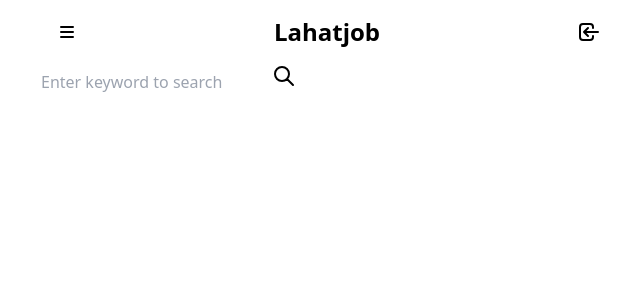
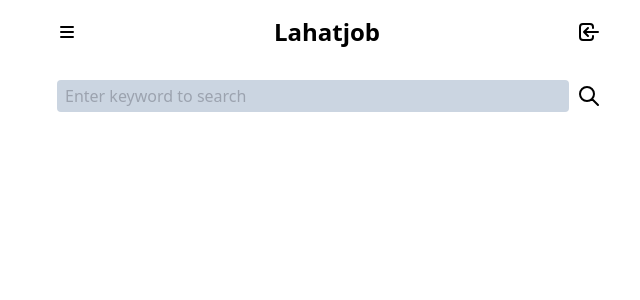
Before and after one commit to PanicBear/alba-job-clone, a React (Create React App) app: page / in a window 1280 px wide. Shown: the top 300 px of the page, without its empty margins (311-951 px from the left). Built offline with nearby package versions, Linux system fonts and the light colour scheme.

Commit message:
chore: moved onClick callback to Button from Icon

```diff
--- a/src/components/atoms/Button.tsx
+++ b/src/components/atoms/Button.tsx
@@ -1,12 +1,18 @@
 import React from 'react';
+import styled from 'styled-components';
+import { Color } from '../../styles';
 
 interface ButtonProps {
   onClick: (e: React.MouseEvent) => void;
   innerHTML: string | JSX.Element;
 }
 
+const ButtonWithStyle = styled.button`
+  cursor: pointer;
+`;
+
 const Button: (props: ButtonProps) => JSX.Element = ({ onClick, innerHTML }) => {
-  return <button onClick={onClick}>{innerHTML}</button>;
+  return <ButtonWithStyle onClick={onClick}>{innerHTML}</ButtonWithStyle>;
 };
 
 export default Button;
--- a/src/components/atoms/Icon/Back.tsx
+++ b/src/components/atoms/Icon/Back.tsx
@@ -1,8 +1,8 @@
 import React, { memo } from 'react';
 import { SVGIconProps } from '.';
 
-const BackIcon: (props: SVGIconProps) => JSX.Element = ({ fill = '#000', onClick = () => {} }) => (
-  <svg fill={fill} onClick={onClick} xmlns="http://www.w3.org/2000/svg" className="h-5 w-5" viewBox="0 0 20 20">
+const BackIcon: (props: SVGIconProps) => JSX.Element = ({ fill = '#000' }) => (
+  <svg fill={fill} xmlns="http://www.w3.org/2000/svg" className="h-5 w-5" viewBox="0 0 20 20">
     <path
       fillRule="evenodd"
       d="M12.707 5.293a1 1 0 010 1.414L9.414 10l3.293 3.293a1 1 0 01-1.414 1.414l-4-4a1 1 0 010-1.414l4-4a1 1 0 011.414 0z"
--- a/src/components/atoms/Icon/Login.tsx
+++ b/src/components/atoms/Icon/Login.tsx
@@ -1,10 +1,9 @@
 import React, { memo } from 'react';
 import { SVGIconProps } from '.';
 
-const LoginIcon: (props: SVGIconProps) => JSX.Element = ({ fill = 'none', onClick = () => {} }) => (
+const LoginIcon: (props: SVGIconProps) => JSX.Element = ({ fill = 'none' }) => (
   <svg
     fill={fill}
-    onClick={onClick}
     xmlns="http://www.w3.org/2000/svg"
     className="h-6 w-6"
     viewBox="0 0 24 24"
--- a/src/components/atoms/Icon/Logout.tsx
+++ b/src/components/atoms/Icon/Logout.tsx
@@ -1,10 +1,9 @@
 import React, { memo } from 'react';
 import { SVGIconProps } from '.';
 
-const LogoutIcon: (props: SVGIconProps) => JSX.Element = ({ fill = 'none', onClick = () => {} }) => (
+const LogoutIcon: (props: SVGIconProps) => JSX.Element = ({ fill = 'none' }) => (
   <svg
     fill={fill}
-    onClick={onClick}
     xmlns="http://www.w3.org/2000/svg"
     className="h-6 w-6"
     viewBox="0 0 24 24"
--- a/src/components/atoms/Icon/Menu.tsx
+++ b/src/components/atoms/Icon/Menu.tsx
@@ -1,8 +1,8 @@
 import { memo } from 'react';
 import { SVGIconProps } from '.';
 
-const MenuIcon: (props: SVGIconProps) => JSX.Element = ({ fill = '#000', onClick = () => {} }) => (
-  <svg fill={fill} onClick={onClick} xmlns="http://www.w3.org/2000/svg" className="h-5 w-5" viewBox="0 0 20 20">
+const MenuIcon: (props: SVGIconProps) => JSX.Element = ({ fill = '#000' }) => (
+  <svg fill={fill} xmlns="http://www.w3.org/2000/svg" className="h-5 w-5" viewBox="0 0 20 20">
     <path
       fillRule="evenodd"
       d="M3 5a1 1 0 011-1h12a1 1 0 110 2H4a1 1 0 01-1-1zM3 10a1 1 0 011-1h12a1 1 0 110 2H4a1 1 0 01-1-1zM3 15a1 1 0 011-1h12a1 1 0 110 2H4a1 1 0 01-1-1z"
--- a/src/components/atoms/Icon/Search.tsx
+++ b/src/components/atoms/Icon/Search.tsx
@@ -1,10 +1,9 @@
 import React, { memo } from 'react';
 import { SVGIconProps } from '.';
 
-const SearchIcon: (props: SVGIconProps) => JSX.Element = ({ fill = 'none', onClick = () => {} }) => (
+const SearchIcon: (props: SVGIconProps) => JSX.Element = ({ fill = 'none' }) => (
   <svg
     fill={fill}
-    onClick={onClick}
     xmlns="http://www.w3.org/2000/svg"
     className="h-6 w-6"
     viewBox="0 0 24 24"
--- a/src/components/atoms/Icon/User.tsx
+++ b/src/components/atoms/Icon/User.tsx
@@ -1,10 +1,9 @@
 import React, { memo } from 'react';
 import { SVGIconProps } from '.';
 
-const UserIcon: (props: SVGIconProps) => JSX.Element = ({ fill = 'none', onClick = () => {} }) => (
+const UserIcon: (props: SVGIconProps) => JSX.Element = ({ fill = 'none' }) => (
   <svg
     fill={fill}
-    onClick={onClick}
     xmlns="http://www.w3.org/2000/svg"
     className="h-6 w-6"
     viewBox="0 0 24 24"
--- a/src/components/atoms/Icon/index.ts
+++ b/src/components/atoms/Icon/index.ts
@@ -2,7 +2,6 @@ import { MouseEventHandler } from 'react';
 
 export type SVGIconProps = {
   fill?: string;
-  onClick?: MouseEventHandler<SVGElement>;
 };
 
 export { default as BackIcon } from './Back';
--- a/src/components/atoms/Input.tsx
+++ b/src/components/atoms/Input.tsx
@@ -1,10 +1,17 @@
 import React from 'react';
 import styled from 'styled-components';
+import { Color } from '../../styles';
 
 const InputWithStyle = styled.input`
+  flex: 1;
   height: 24px;
   width: max-content;
   font-size: 16px;
+  background-color: ${Color.GRAY01};
+  margin-right: 8px;
+  padding: 4px 8px;
+  border-radius: 4px;
+  box-sizing: content-box;
 `;
 
 interface InputProps {
--- a/src/components/molecules/Search.tsx
+++ b/src/components/molecules/Search.tsx
@@ -1,19 +1,25 @@
 import React from 'react';
+import styled from 'styled-components';
 import Button from '../atoms/Button';
 import { SearchIcon } from '../atoms/Icon';
 import Input from '../atoms/Input';
+
+const FormWithStyle = styled.form`
+  display: flex;
+  justify-content: space-between;
+  margin-top: 16px;
+  padding: 0 16px;
+`;
 
 const Search: (props: any) => JSX.Element = (props) => {
   const onButtonClick: (e: React.MouseEvent) => void = (e) => {
     console.log('search');
   };
   return (
-    <>
-      <form>
-        <Input placeholder="Enter keyword to search" />
-        <Button onClick={onButtonClick} innerHTML={<SearchIcon />} />
-      </form>
-    </>
+    <FormWithStyle>
+      <Input placeholder="Enter keyword to search" />
+      <Button onClick={onButtonClick} innerHTML={<SearchIcon />} />
+    </FormWithStyle>
   );
 };
 
--- a/src/components/organisms/Header.tsx
+++ b/src/components/organisms/Header.tsx
@@ -2,6 +2,7 @@ import React from 'react';
 import styled from 'styled-components';
 import { Layout } from '../../styles';
 import { Icon } from '../atoms';
+import Button from '../atoms/Button';
 
 const HeaderWrapper = styled.header`
   ${Layout.flexRowBetween}
@@ -22,9 +23,9 @@ const onMenuClick: (e: React.MouseEvent) => void = (e) => {
 
 const Header: (props: any) => JSX.Element = (props) => (
   <HeaderWrapper>
-    <Icon.MenuIcon onClick={onMenuClick} />
+    <Button onClick={() => console.log('header-button')} innerHTML={<Icon.MenuIcon onClick={onMenuClick} />} />
     <Text>Lahatjob</Text>
-    <Icon.LoginIcon />
+    <Button onClick={() => console.log('header-button')} innerHTML={<Icon.LoginIcon />} />
   </HeaderWrapper>
 );
 
--- a/src/styles/index.ts
+++ b/src/styles/index.ts
@@ -16,4 +16,5 @@ export const Layout = {
 
 export const Color = {
   PRIMARY: '#4285F4',
+  GRAY01: 'rgb(203 213 225)',
 };
```
